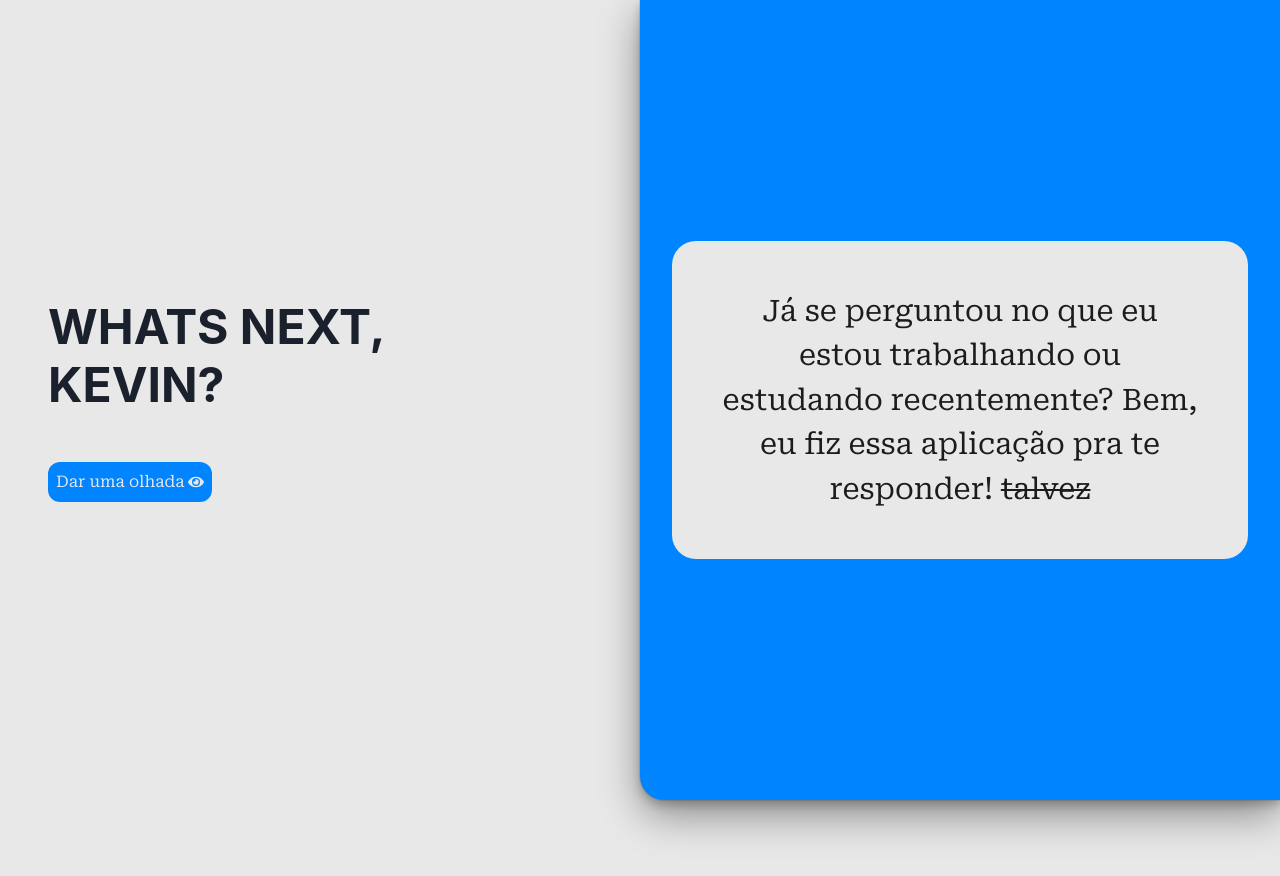
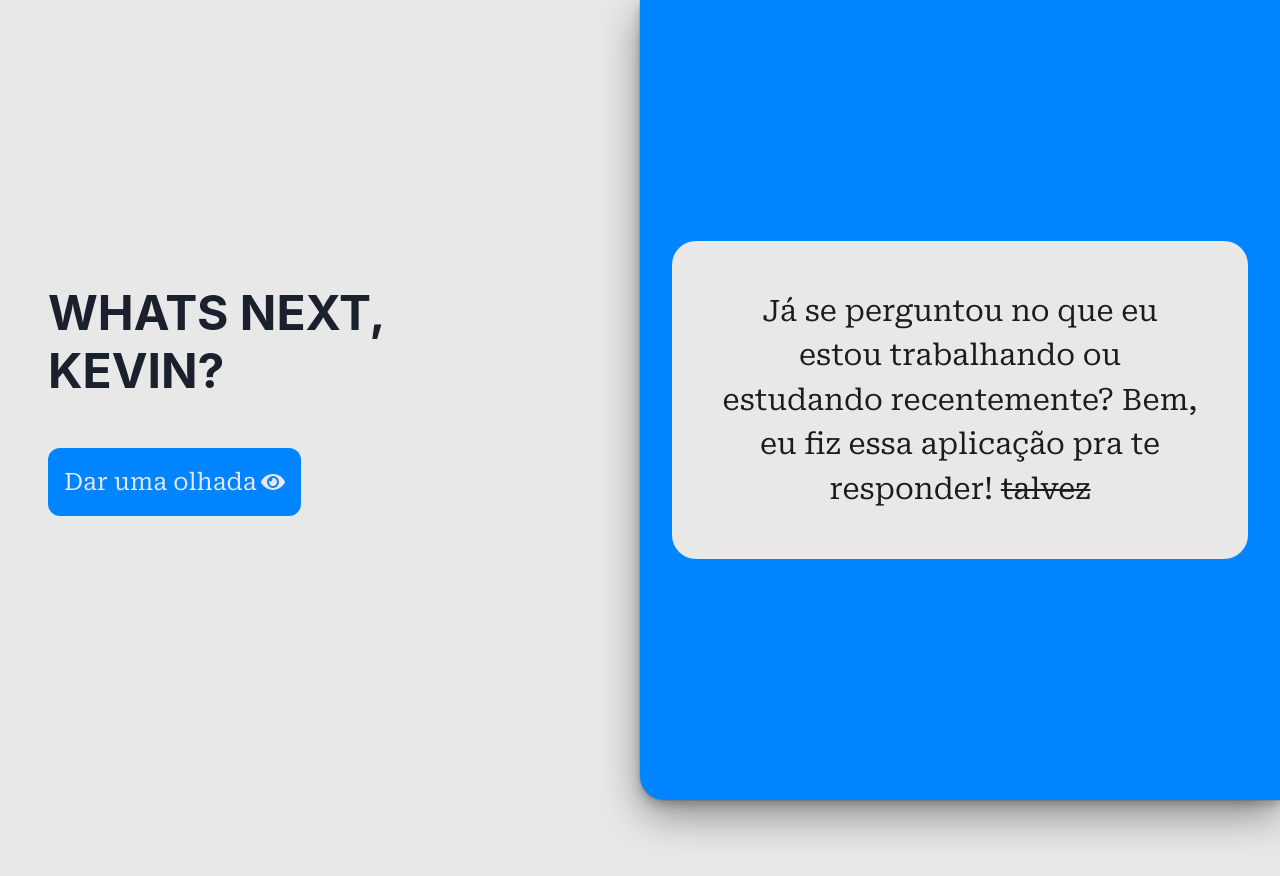
Before and after one commit to kevinaryeldev/whats-next, a React (Vite) app: page / in a window 1280 px wide. Shown: the top 876 px of the page. Built offline with nearby package versions, Linux system fonts and the light colour scheme; a web font is replaced by a local one.

Commit message:
style(landingPage):Change the size of Home button

```diff
--- a/src/styles/components.ts
+++ b/src/styles/components.ts
@@ -17,7 +17,8 @@ const components: Record<string, StyleConfig> = {
       borderRadius: 'xl',
       width: 'fit-content',
       gap: '0.25rem',
-      padding: ['0.25rem', '0.5rem'],
+      padding: ['0.25rem', '0.5rem', '0.75rem', '1rem'],
+      fontSize: ['md', 'lg', 'xl', '2xl'],
       bg: colorMode === 'dark' ? 'blueD.100' : 'blueL.100',
       color: colorMode == 'dark' ? 'gray.100' : 'gray.400',
       _hover: {
```
